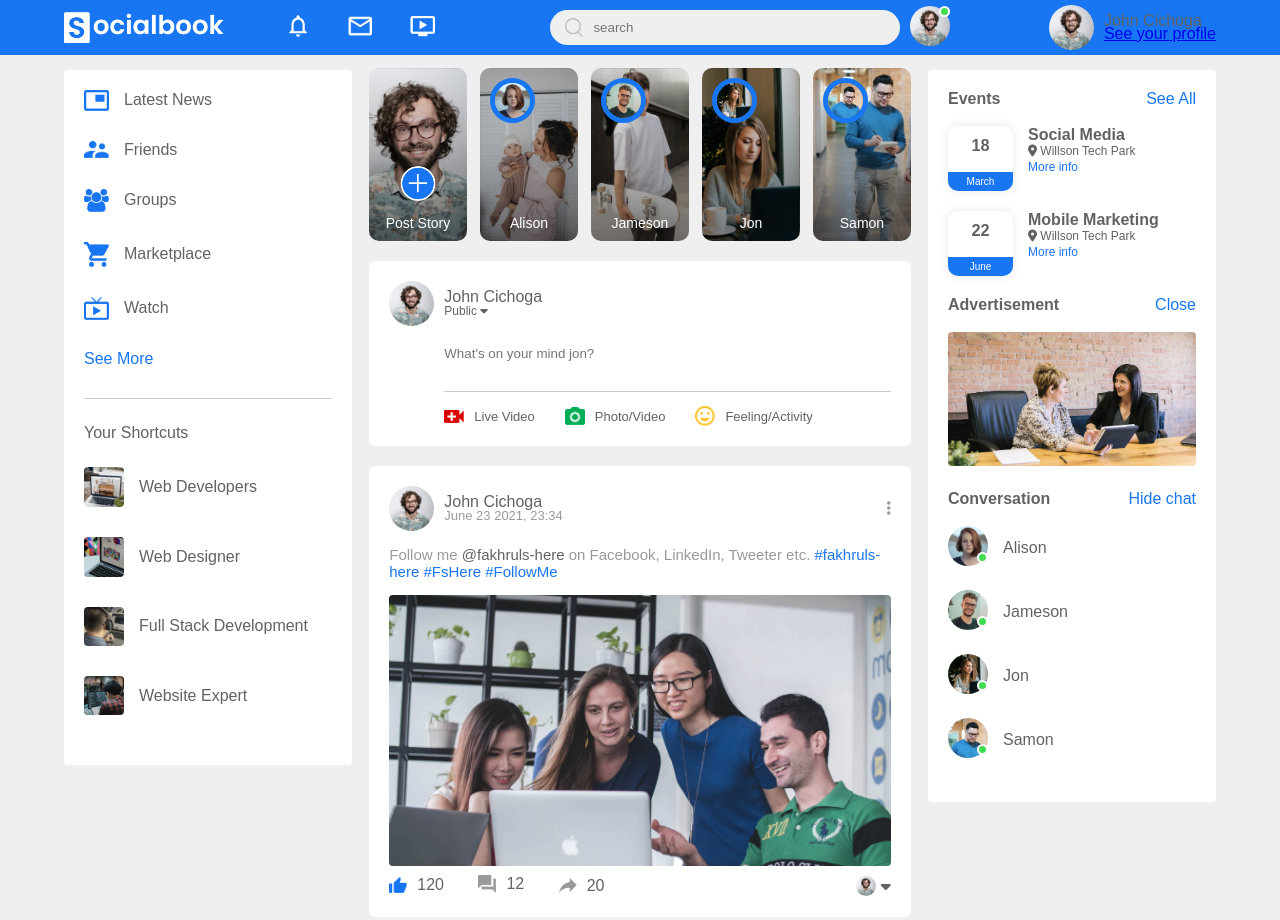
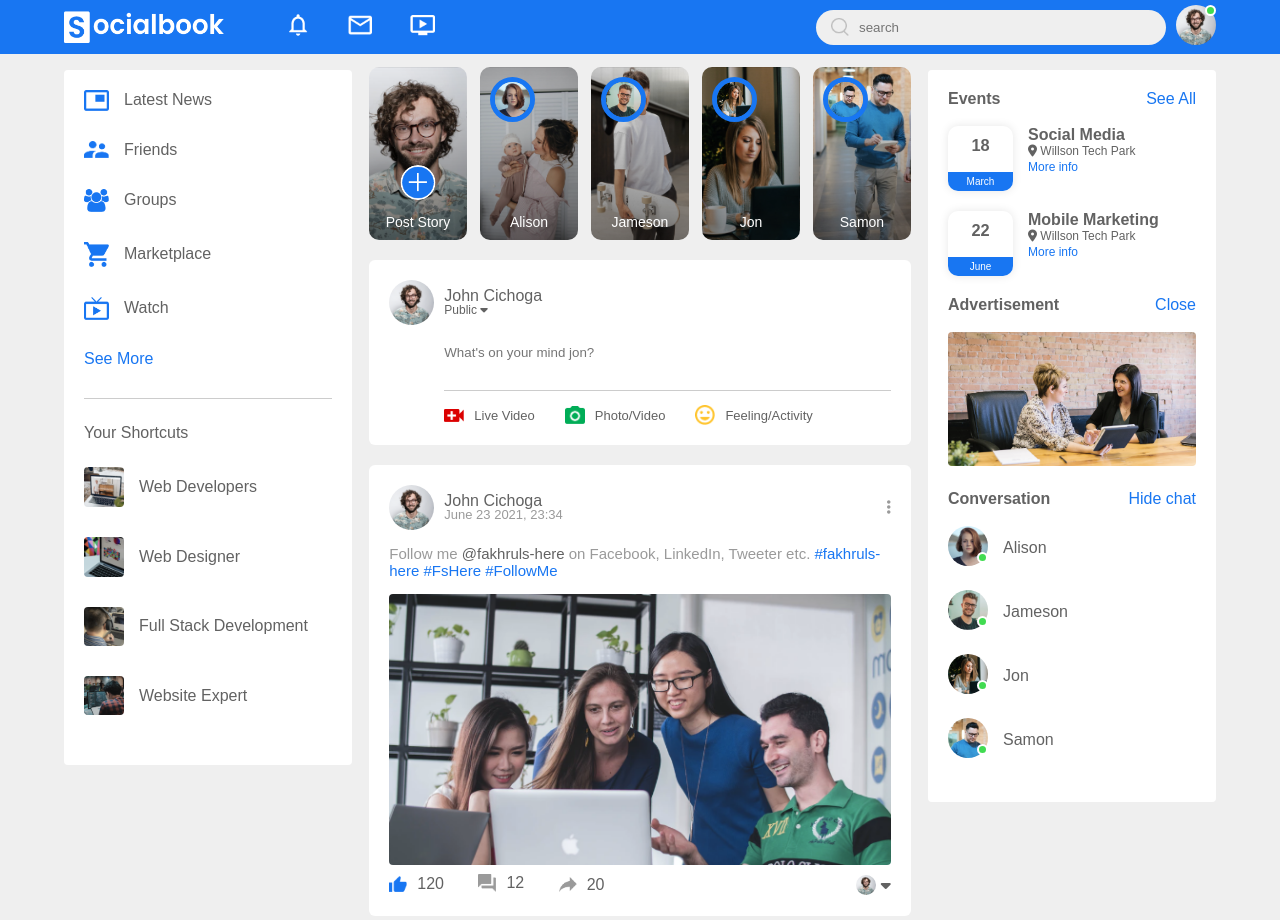
Before and after one commit to fakhruls-here/portfolio-project_0, a plain HTML site: page index.html in a window 1280 px wide. Shown: the top 920 px of the page. Drawn offline with Linux system fonts and the light colour scheme.

Commit message:
completed Socialbook moving theme cuxtomization

```diff
--- a/index.html
+++ b/index.html
@@ -26,17 +26,47 @@
                 <input type="text" placeholder="search">
             </div>
 
-            <div class="nav-user-icon online">
+            <div class="nav-user-icon online" onclick="settingsMenuToggle()">
                 <img src="./images/profile-pic.png" alt="">
             </div>
         </div>
 
         <div class="settings-menu">
-            <div class="user-profile">
-                <img src="./images/profile-pic.png" alt="">
-                <div class="">
-                    <p>John Cichoga</p>
-                    <a href="#">See your profile</a>
+            <div id="dark-btn">
+                <span></span>
+            </div>
+            <div class="settings-menu-inner">
+                <div class="user-profile">
+                    <img src="./images/profile-pic.png" alt="">
+                    <div class="">
+                        <p>John Cichoga</p>
+                        <a href="#">See your profile</a>
+                    </div>
+                </div>
+                <hr>
+                <div class="user-profile">
+                    <img src="./images/feedback.png" alt="">
+                    <div class="">
+                        <p>Give Feedback</p>
+                        <a href="#">Help us to improve the new design</a>
+                    </div>
+                </div>
+                <hr>
+                <div class="settings-links">
+                    <img src="./images/setting.png" class="settings-icon">
+                    <a href="#">Settings & Privacy <img src="./images/arrow.png" width="10px"></a>
+                </div>
+                <div class="settings-links">
+                    <img src="./images/help.png" class="settings-icon">
+                    <a href="#">Help & Support<img src="./images/arrow.png" width="10px"></a>
+                </div>
+                <div class="settings-links">
+                    <img src="./images/display.png" class="settings-icon">
+                    <a href="#">Display & Accessibility<img src="./images/arrow.png" width="10px"></a>
+                </div>
+                <div class="settings-links">
+                    <img src="./images/logout.png" class="settings-icon">
+                    <a href="#">Logout<img src="./images/arrow.png" width="10px"></a>
                 </div>
             </div>
         </div>
@@ -373,5 +403,8 @@
     <div class="footer">
         <p>Copyright 2023 - fakhruls-here Youtube channel</p>
     </div>
+
+    <!-- script tag/section this area -->
+    <script src="./script.js"></script>
 </body>
 </html>
--- a/style.css
+++ b/style.css
@@ -4,8 +4,20 @@
     box-sizing: border-box;
     font-family: 'poppins', sans-serif;
 }
+
+:root{
+    --body-color: #efefef;
+    --nav-color: #1876f2;
+    --bg-color: #fff;
+}
+.dark-theme{
+    --body-color: #0a0a0a;
+    --nav-color: #000000;
+    --bg-color: #000;
+}
 body{
-    background: #efefef;
+    background: var(--body-color);
+    transition: background 0.3s;
 }
 
 /* Navigation Styles start here */
@@ -13,7 +25,7 @@ nav{
     display: flex;
     align-items: center;
     justify-content: space-between;
-    background: #1876f2;
+    background: var(--nav-color);
     padding: 5px 5%;
     position: sticky;
     top: 0;
@@ -92,7 +104,7 @@ nav{
     position: sticky;
     top: 70px;
     align-self: flex-start;
-    background: #fff;
+    background: var(--bg-color);
     padding: 20px;
     border-radius: 4px;
     color: #626262;
@@ -261,7 +273,7 @@ nav{
 }
 .write-post-container{
     width: 100%;
-    background: #fff;
+    background: var(--bg-color);
     border-radius: 6px;
     padding: 20px;
     color: #626262;
@@ -313,7 +325,7 @@ nav{
 }
 .post-container{
     width: 100%;
-    background: #fff;
+    background: var(--bg-color);
     border-radius: 6px;
     padding: 20px;
     color: #626262;
@@ -383,3 +395,76 @@ nav{
     padding: 10px 0 20px ;
     font-size: 13px;
 }
+.settings-menu{
+    position: absolute;
+    width: 90%;
+    max-width: 350px;
+    background: var(--bg-color);
+    box-shadow: 0 0 10px rgba(0, 0, 0, 0.4);
+    border-radius: 4px;
+    overflow: hidden;
+    top: 108px;
+    right: 5%;
+    max-height: 0;
+    transition: max-height 0.3s;
+}
+.settings-menu-height{
+    max-height: 450px;
+}
+.user-profile a{
+    font-size: 12px;
+    color: #1876f2;
+    text-decoration: none;
+}
+.settings-menu-inner{
+    padding: 20px;
+}
+.settings-menu-inner hr{
+    border: 0;
+    height: 1px;
+    background: #9a9a9a;
+    margin: 15px 0;
+}
+.settings-links{
+    display: flex;
+    align-items: center;
+    margin: 15px 0;
+}
+.settings-links .settings-icon{
+    width: 38px;
+    margin-right: 10px;
+    border-radius: 50%;
+}
+.settings-links a{
+    display: flex;
+    flex: 1;
+    align-items: center;
+    justify-content: space-between;
+    text-decoration: none;
+    color: #626262;
+}
+#dark-btn{
+    position: absolute;
+    top: 20px;
+    right: 20px;
+    background: #ccc;
+    width: 45px;
+    border-radius: 15px;
+    padding: 2px 3px;
+    cursor: pointer;
+    display: flex;
+    transition: padding-left 0.5s, background 0.5s;
+}
+#dark-btn span{
+    width: 18px;
+    height: 18px;
+    background: #fff;
+    border-radius: 50%;
+    display: inline-block;
+}
+#dark-btn.dark-btn-on{
+    padding-left: 23px;
+    background: #0a0a0a;
+}
+
+/* next day learning start to 2:44 minutes */
```
